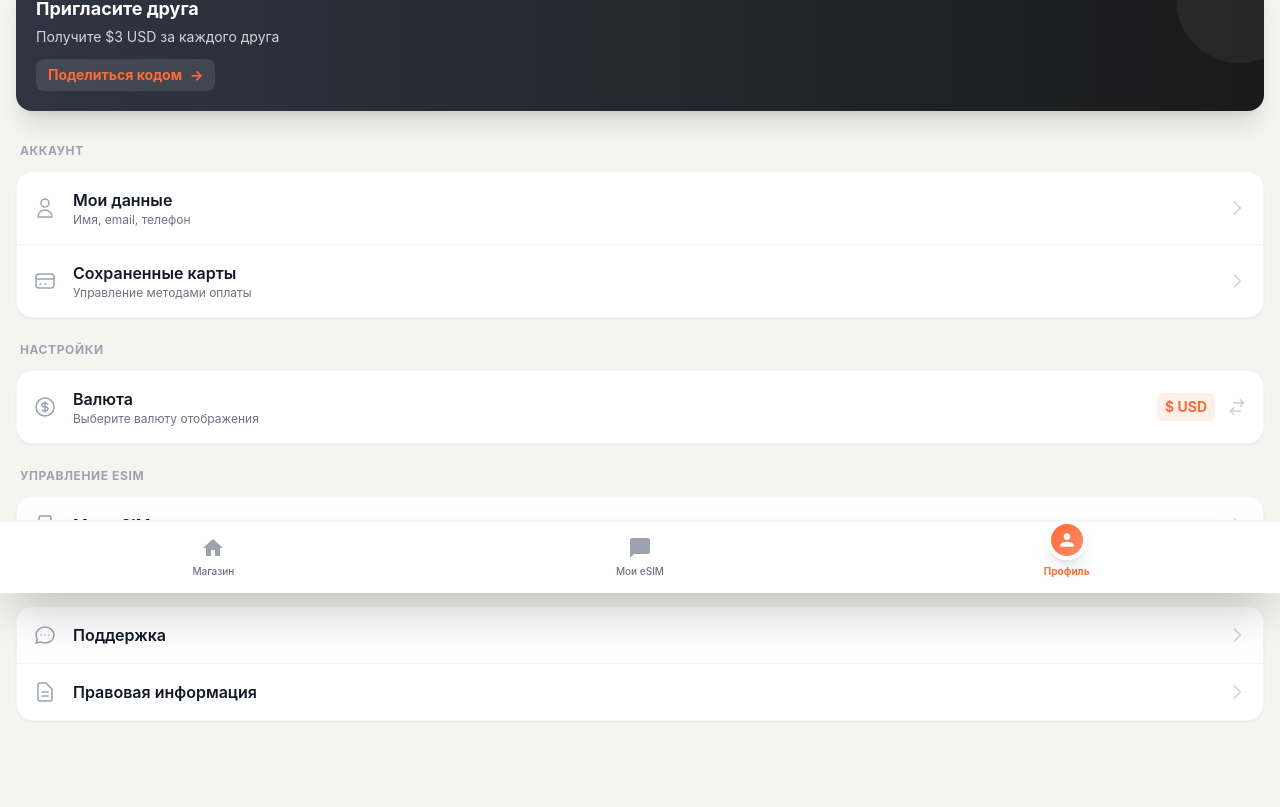
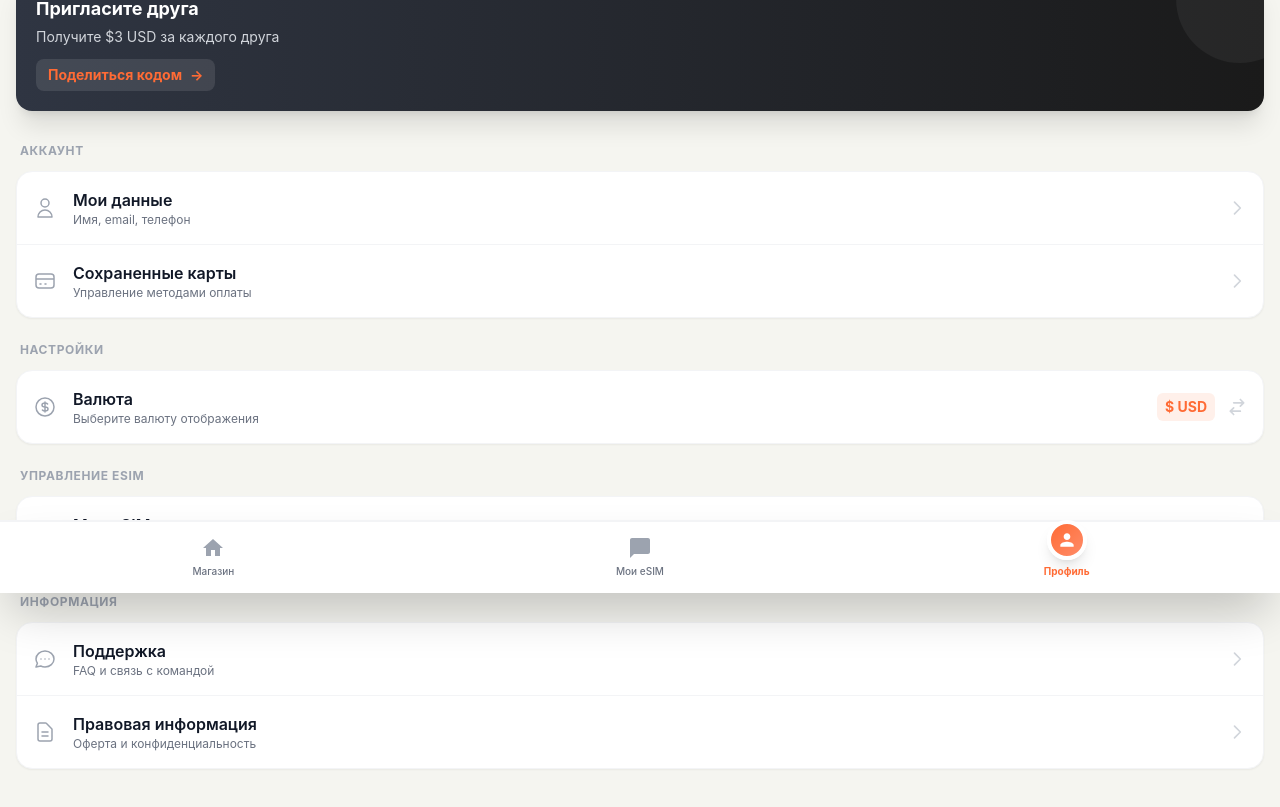
Before and after one commit to Vantorrr/chebupeli, a Next.js app in the folder app/: page /profile in a window 1280 px wide. Shown: the part 207-1014 px from the top of the page. Built offline with nearby package versions, Linux system fonts and the light colour scheme.

Commit message:
Fix ProfilePage TS types by adding subtitles

```diff
--- a/app/app/profile/page.tsx
+++ b/app/app/profile/page.tsx
@@ -92,6 +92,7 @@ export default function ProfilePage() {
         {
           icon: Icons.Sim,
           title: 'Мои eSIM',
+          subtitle: 'Управление установленными eSIM',
           action: () => router.push('/my-esims')
         },
       ]
@@ -102,11 +103,13 @@ export default function ProfilePage() {
         {
           icon: Icons.Support,
           title: 'Поддержка',
+          subtitle: 'FAQ и связь с командой',
           action: () => router.push('/support')
         },
         {
           icon: Icons.Doc,
           title: 'Правовая информация',
+          subtitle: 'Оферта и конфиденциальность',
           action: () => router.push('/legal')
         },
       ]
```
